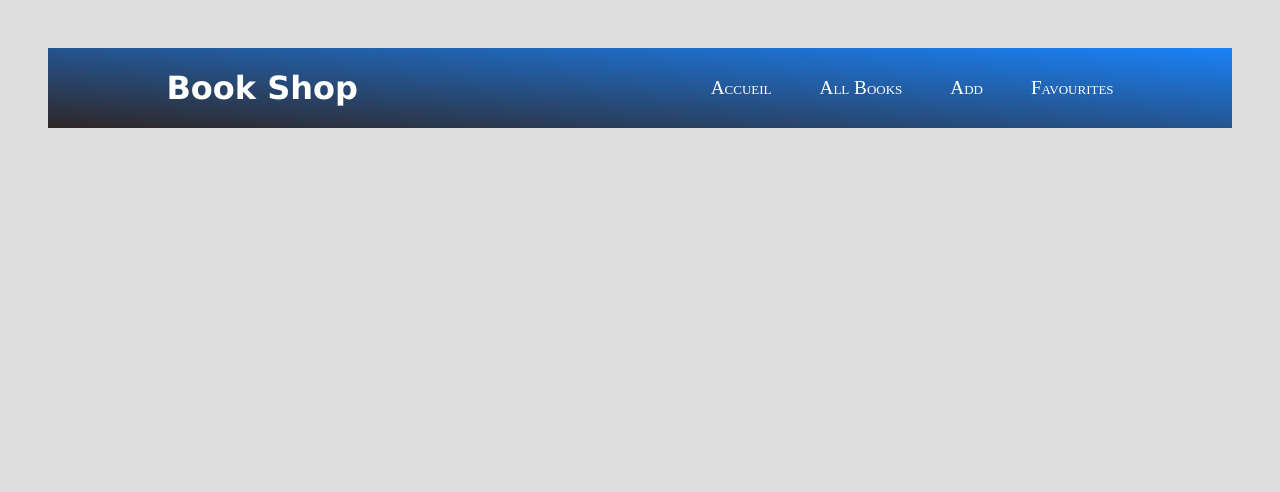
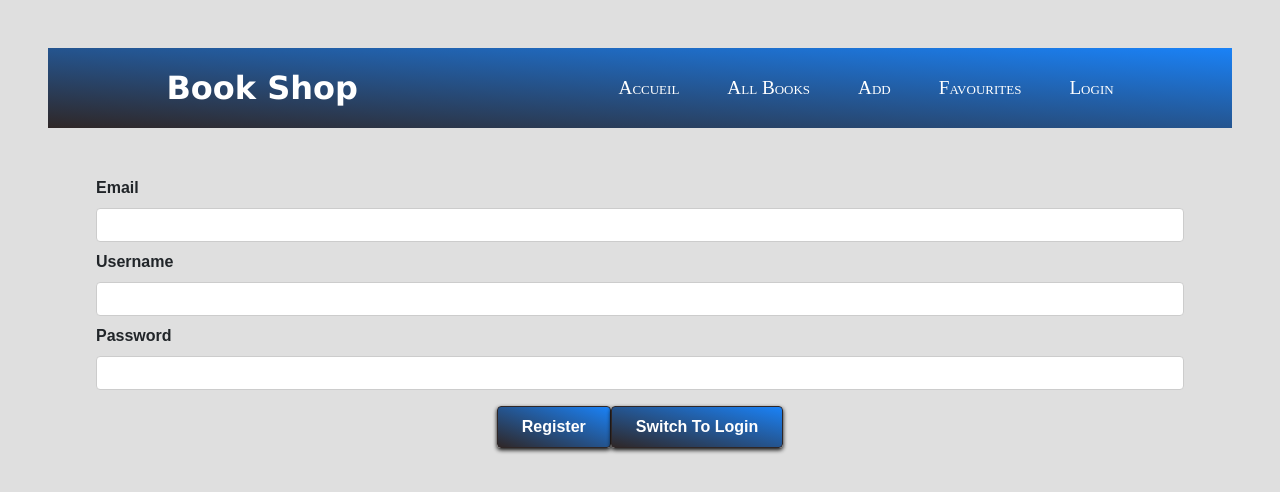
Before and after one commit to n2sy/react-advancia-a-25, a React (Vite) app: page /login in a window 1280 px wide. Shown: the top 492 px of the page. Built offline with nearby package versions, Linux system fonts and the light colour scheme.

Commit message:
register and login component

```diff
--- a/src/App.jsx
+++ b/src/App.jsx
@@ -6,6 +6,7 @@
 import AddBook from "./pages/AddBook";
 import Navbar from "./components/Navbar";
 import BookDetails from "./pages/BookDetails";
+import Login from "./pages/Login";
 
 function App() {
   return (
@@ -20,6 +21,7 @@
           element={<BookDetails></BookDetails>}
         ></Route>
         <Route path="/add" element={<AddBook></AddBook>}></Route>
+        <Route path="/login" element={<Login></Login>}></Route>
       </Routes>
     </>
   );
--- a/src/components/Navbar.jsx
+++ b/src/components/Navbar.jsx
@@ -29,6 +29,9 @@
             }}
           </NavLink>
         </li>
+        <li>
+          <Link to="/login">Login</Link>
+        </li>
       </ul>
     </div>
   );
--- /dev/null
+++ b/src/pages/Login.jsx
@@ -0,0 +1,91 @@
+import React, { useState } from "react";
+import classes from "./Login.module.css";
+import axios from "axios";
+function Login() {
+  const [showLogin, setShowLogin] = useState(false);
+  const [formValue, setFormValue] = useState({
+    email: "islam@gmail.com",
+    password: "azerty",
+    username: "islam",
+  });
+  console.log("STATE", formValue);
+
+  function toggleShowLogin() {
+    setShowLogin((previous) => !previous);
+  }
+
+  function submitHandler(e) {
+    e.preventDefault();
+    if (showLogin) {
+    } else {
+      axios
+        .post(
+          "https://filmstore-409b9-default-rtdb.firebaseio.com/users.json",
+          { ...formValue, role: "user" }
+        )
+        .then((response) => {
+          alert("Inscription réussie");
+          setShowLogin(true);
+        });
+    }
+  }
+  return (
+    <form className={classes.form} onSubmit={submitHandler}>
+      <div className={classes.control}>
+        <label htmlFor="">{showLogin ? "Login" : "Email"}</label>
+        <input
+          type="text"
+          onChange={(e) =>
+            setFormValue((previous) => {
+              return { ...previous, email: e.target.value };
+            })
+          }
+        />
+      </div>
+      {!showLogin && (
+        <div className={classes.control}>
+          <label htmlFor="">Username</label>
+          <input
+            type="text"
+            onChange={(e) =>
+              setFormValue((previous) => {
+                return { ...previous, username: e.target.value };
+              })
+            }
+          />
+        </div>
+      )}
+
+      <div className={classes.control}>
+        <label htmlFor="">Password</label>
+        <input
+          type="text"
+          onChange={(e) =>
+            setFormValue((previous) => {
+              return { ...previous, password: e.target.value };
+            })
+          }
+        />
+      </div>
+      <div className={classes.actions}>
+        {showLogin ? (
+          <>
+            <button type="submit">Login</button>
+            <button type="button" onClick={toggleShowLogin}>
+              Switch to Register
+            </button>
+          </>
+        ) : (
+          <>
+            <button type="submit">Register</button>
+            <button type="button" onClick={toggleShowLogin}>
+              Switch To Login
+            </button>
+          </>
+        )}
+      </div>
+    </form>
+  );
+}
+
+export default Login;
--- /dev/null
+++ b/src/pages/Login.module.css
@@ -0,0 +1,47 @@
+.form {
+    padding: 1rem;
+    margin: 2rem;
+  }
+
+  .control {
+    margin-bottom: 0.5rem;
+  }
+
+  .control label {
+    display: block;
+    font-weight: bold;
+    margin-bottom: 0.5rem;
+  }
+
+  .control input,
+  .control select,
+  .control textarea {
+    display: block;
+    font: inherit;
+    border-radius: 4px;
+    border: 1px solid #ccc;
+    padding: 0.25rem;
+    width: 100%;
+  }
+
+  .actions {
+    margin-top: 1rem;
+    text-align: center;
+  }
+
+  .actions button {
+    font: inherit;
+    cursor: pointer;
+    background: linear-gradient(to top right, #2f2727, #1a82f7);
+    color: white;
+    border: 1px solid #2f2727;
+    padding: 0.5rem 1.5rem;
+    box-shadow: 0 2px 4px rgba(0, 0, 0, 0.96);
+    border-radius: 4px;
+    font-weight: bold;
+  }
+
+  .actions button:hover,
+  .actions button:active {
+    border: 1px solid black;
+  }
```
